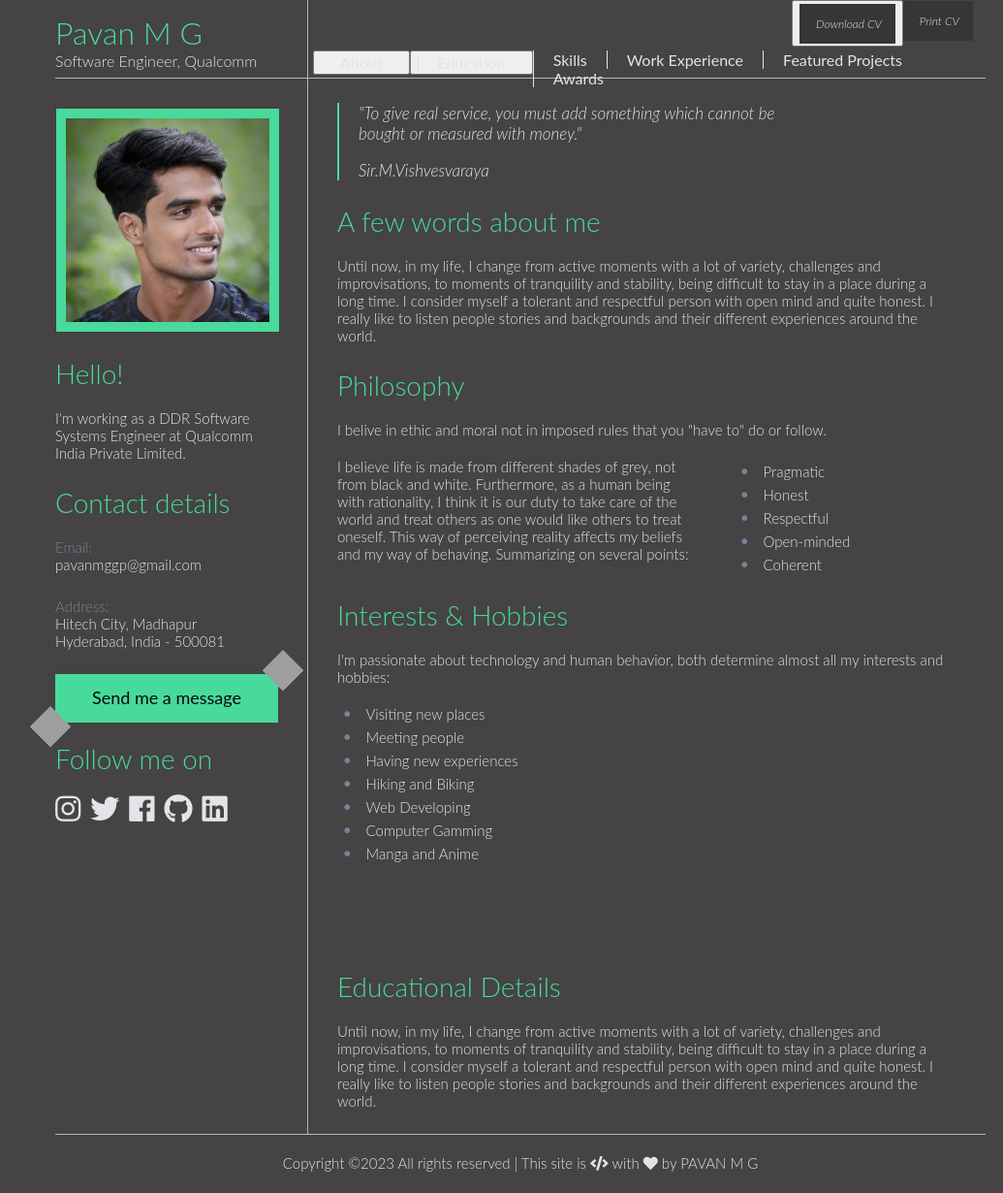
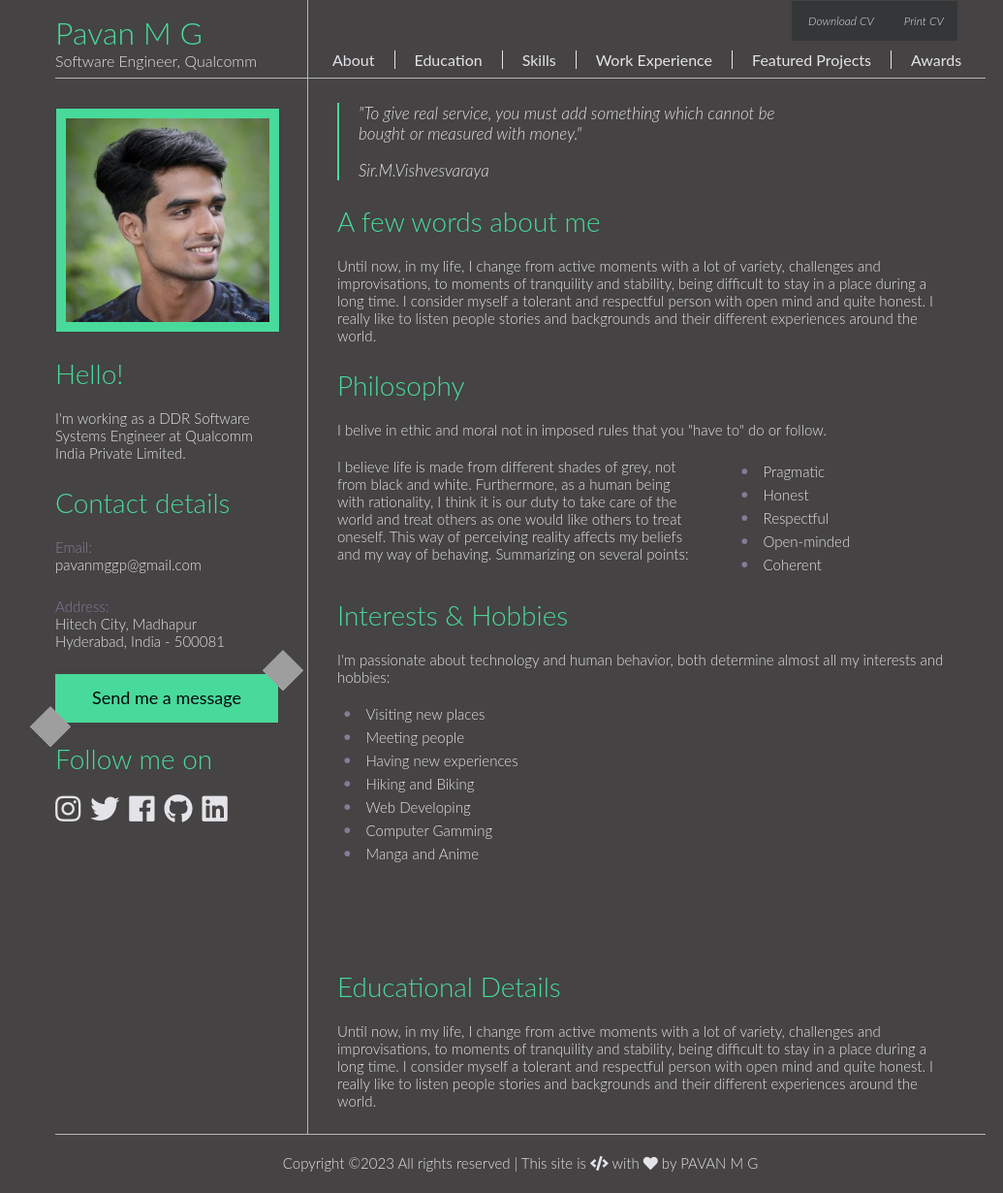
Before and after one commit to pavan-mg/pavan-mg.github.io, a Jekyll site: the page built from index.html, in a window 1280 px wide. Shown: the whole page at 97% size, without its empty margins (103-1138 px from the left). Built offline with Jekyll 4.4.1, drawn with Linux system fonts in a browser that asks for light colours.

Commit message:
Update default.html

```diff
--- a/_layouts/default.html
+++ b/_layouts/default.html
@@ -18,13 +18,13 @@
         <!-- MAIN MENU -->
         <div class="header_menu_container">
           <ul class="download_print_buttons horizontal_list">
-            <li><button><a href="#"><span class="icon entypo-download"></span>Download CV</a></button></li>
+            <li><a href="#"><span class="icon entypo-download"></span>Download CV</a></li>
             <li><a href="#"><span class="icon entypo-print"></span>Print CV</a></li>
           </ul>
           <div class="clear"></div>
           <ul class="header_menu horizontal_list">
-            <li><button><a class="no_border" href="#About">About</a></button></li>
-            <li><button><a href="#Education">Education</a></button></li>
+            <li><a class="no_border" href="#About">About</a></li>
+            <li><a href="#Education">Education</a></li>
             <li><a href="#Skills">Skills</a></li>
             <li><a href="#Experience">Work Experience</a></li>
             <li><a href="#Projects">Featured Projects</a></li>
```
